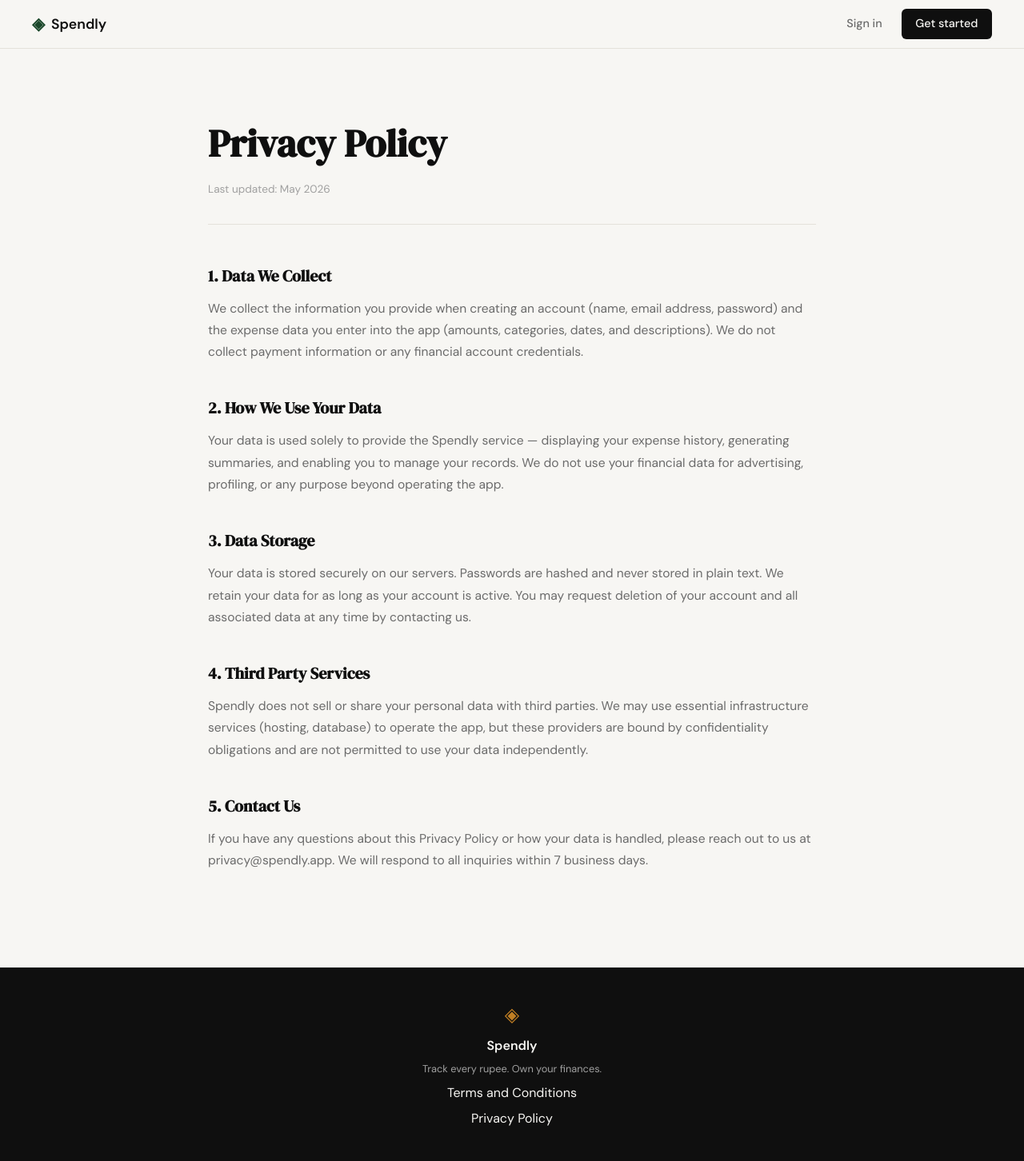
After one commit to xin122-rohit/claude-test, a Flask app: page /privacy in a window 1280 px wide. The commit adds this page. Shown: the whole page at 80% size. Run offline with Flask 3, Linux system fonts and the light colour scheme.

Commit message:
Add Privacy Policy page and route; update footer links

```diff
--- a/app.py
+++ b/app.py
@@ -31,6 +31,11 @@ def terms():
     return render_template("terms.html")
 
 
+@app.route("/privacy")
+def privacy():
+    return render_template("privacy.html")
+
+
 @app.route("/logout")
 def logout():
     return "Logout — coming in Step 3"
--- a/static/css/style.css
+++ b/static/css/style.css
@@ -508,6 +508,51 @@ a { color: inherit; text-decoration: none; }
 }
 
 /* ------------------------------------------------------------------ */
+/* Terms page                                                          */
+/* ------------------------------------------------------------------ */
+
+.terms-page {
+    padding: 5rem 2rem;
+}
+
+.terms-inner {
+    max-width: 760px;
+    margin: 0 auto;
+}
+
+.terms-title {
+    font-family: var(--font-display);
+    font-size: clamp(2rem, 4vw, 3rem);
+    color: var(--ink);
+    margin-bottom: 0.5rem;
+}
+
+.terms-updated {
+    font-size: 0.85rem;
+    color: var(--ink-faint);
+    margin-bottom: 3rem;
+    padding-bottom: 2rem;
+    border-bottom: 1px solid var(--border);
+}
+
+.terms-section {
+    margin-bottom: 2.5rem;
+}
+
+.terms-section h2 {
+    font-family: var(--font-display);
+    font-size: 1.25rem;
+    color: var(--ink);
+    margin-bottom: 0.75rem;
+}
+
+.terms-section p {
+    font-size: 0.975rem;
+    color: var(--ink-muted);
+    line-height: 1.75;
+}
+
+/* ------------------------------------------------------------------ */
 /* Responsive                                                          */
 /* ------------------------------------------------------------------ */
 
--- a/templates/base.html
+++ b/templates/base.html
@@ -35,7 +35,7 @@
             <span class="footer-name">Spendly</span>
             <p class="footer-copy">Track every rupee. Own your finances.</p>
             <a href="/terms">Terms and Conditions</a>
-            <a href="#">Privacy Policy</a>
+            <a href="/privacy">Privacy Policy</a>
         </div>
     </footer>
 
--- /dev/null
+++ b/templates/privacy.html
@@ -0,0 +1,39 @@
+{% extends "base.html" %}
+
+{% block title %}Privacy Policy — Spendly{% endblock %}
+
+{% block content %}
+
+<section class="terms-page">
+    <div class="terms-inner">
+        <h1 class="terms-title">Privacy Policy</h1>
+        <p class="terms-updated">Last updated: May 2026</p>
+
+        <div class="terms-section">
+            <h2>1. Data We Collect</h2>
+            <p>We collect the information you provide when creating an account (name, email address, password) and the expense data you enter into the app (amounts, categories, dates, and descriptions). We do not collect payment information or any financial account credentials.</p>
+        </div>
+
+        <div class="terms-section">
+            <h2>2. How We Use Your Data</h2>
+            <p>Your data is used solely to provide the Spendly service — displaying your expense history, generating summaries, and enabling you to manage your records. We do not use your financial data for advertising, profiling, or any purpose beyond operating the app.</p>
+        </div>
+
+        <div class="terms-section">
+            <h2>3. Data Storage</h2>
+            <p>Your data is stored securely on our servers. Passwords are hashed and never stored in plain text. We retain your data for as long as your account is active. You may request deletion of your account and all associated data at any time by contacting us.</p>
+        </div>
+
+        <div class="terms-section">
+            <h2>4. Third Party Services</h2>
+            <p>Spendly does not sell or share your personal data with third parties. We may use essential infrastructure services (hosting, database) to operate the app, but these providers are bound by confidentiality obligations and are not permitted to use your data independently.</p>
+        </div>
+
+        <div class="terms-section">
+            <h2>5. Contact Us</h2>
+            <p>If you have any questions about this Privacy Policy or how your data is handled, please reach out to us at privacy@spendly.app. We will respond to all inquiries within 7 business days.</p>
+        </div>
+    </div>
+</section>
+
+{% endblock %}
```
